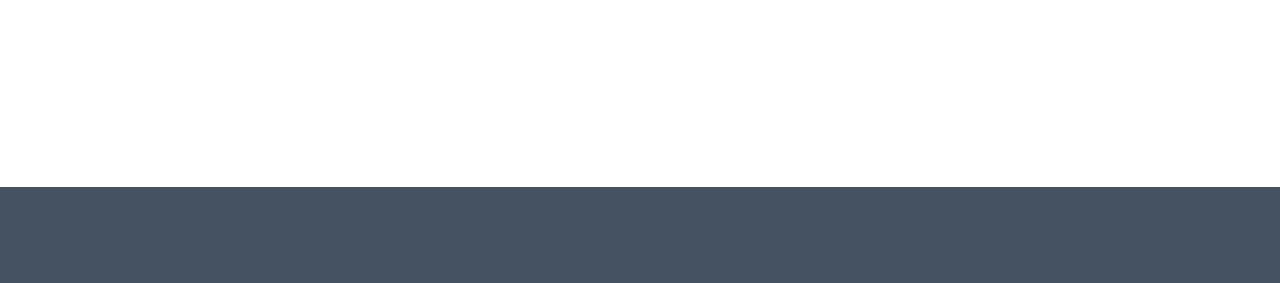
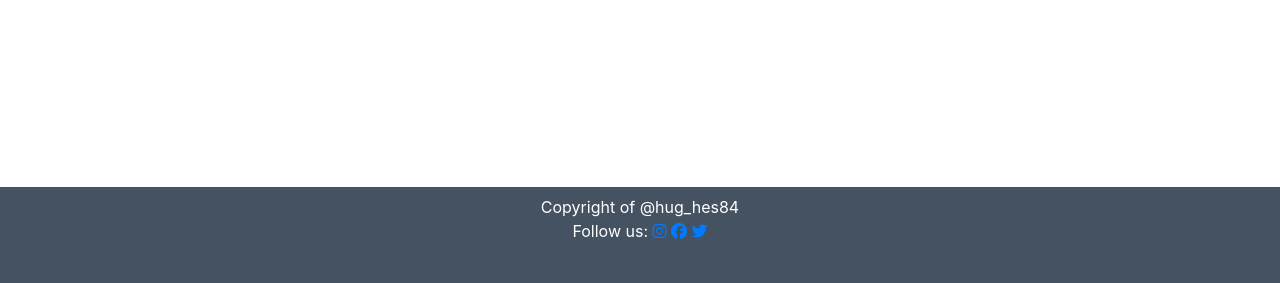
Before and after one commit to hughes84/my-blog-pp4, a Django app: page /posts/ in a window 1280 px wide. Shown: the part 517-800 px from the top of the page. Run offline with Django 3.2, Linux system fonts and the light colour scheme; data that the repository does not hold is empty; some libraries are stand-ins or nearby versions.

Commit message:
Add favicon

```diff
--- a/templates/base.html
+++ b/templates/base.html
@@ -6,6 +6,7 @@
 <head>
     <!-- Meta tags for responsive design -->
     <meta name="viewport" content="width=device-width, initial-scale=1"/>
+    <link rel="shortcut icon" type="image/png" href="{% static 'favicon.png' %}" >
 
     <!-- External CSS stylesheets -->
     <link rel="stylesheet" href="{% static 'css/style.css' %}">
@@ -136,4 +137,25 @@
 
     <!-- Footer -->
     <footer class="footer mt-auto py-2 dark-bg">
-        <p class="m-0 text-center text-white">
+        <p class="m-0 text-center text-white">Copyright of @hug_hes84
+            <br>Follow us:
+        <a href="https://instagram.com" target="_blank" rel="noopener"
+                aria-label="Visit GitHub page (opens in a new tab)"><i
+                    class="fab fa-instagram"></i></a>
+
+            <a href="https://facebook.com" target="_blank" rel="noopener"
+                aria-label="linkedin (opens in a new tab)"><i class="fab fa-brands fa-facebook"></i></a>
+
+            <a href="https://twitter.com" rel="noopener" target="_blank"
+                aria-label="slack (opens in a new tab)"><i class="fab fa-brands fa-twitter"></i></a></p>
+    </footer>
+    <script>
+        setTimeout(function () {
+            let messages = document.getElementById('msg');
+            let alert = new bootstrap.Alert(messages);
+            alert.close();
+        }, 2500);
+    </script>
+</body>
+
+</html>
```
Also changed, not shown: static/favicon.png (added).
